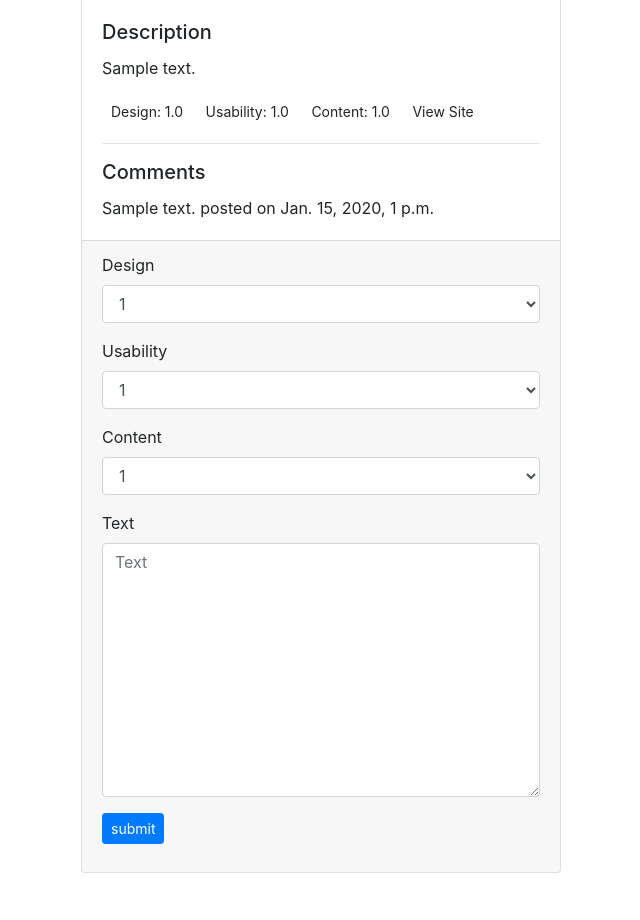
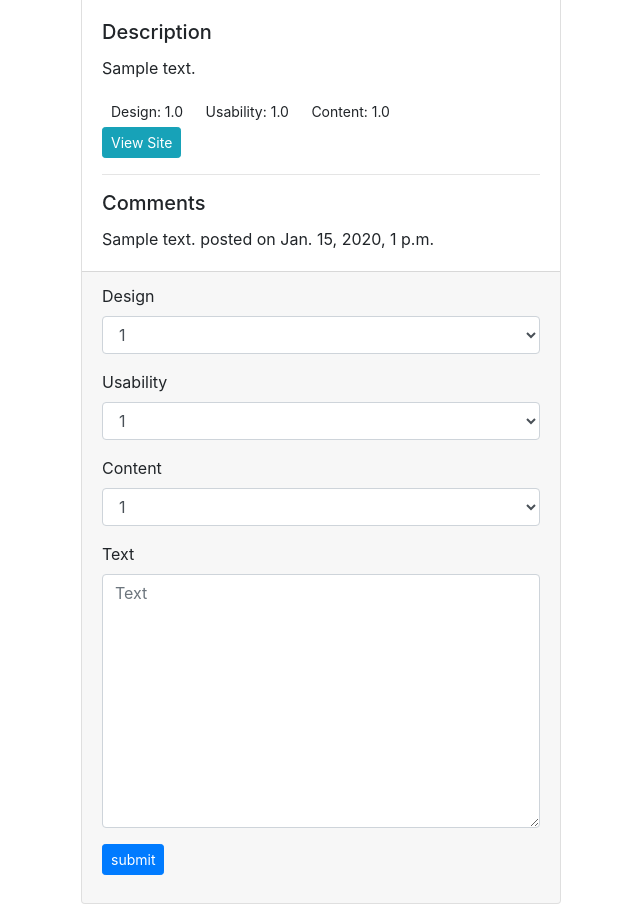
Before and after one commit to Alvin-21/award, a Django app: page / in a window 1280 px wide. Shown: the part 226-1146 px from the top of the page, without its empty margins (319-959 px from the left). Before the commit the page ends 1099 px from the top, so only its background shows below. Run offline with Django 3.2, Linux system fonts and the light colour scheme; tables that the repository leaves empty hold one stand-in row (values such as "Sample post"); some libraries are stand-ins or nearby versions.

Commit message:
Fix arrangement of elememts.

```diff
--- a/yslawards/templates/index.html
+++ b/yslawards/templates/index.html
@@ -15,7 +15,8 @@
             <div class="btn btn-sm">Design: {{avg_design}}</div>
             <div class="btn btn-sm">Usability: {{avg_usability}}</div>
             <div class="btn btn-sm">Content: {{avg_content}}</div>
-            <a class="btn btn-sm" href="{{project.link}}">View Site</a>
+            <br>
+            <a class="btn btn-sm btn-info" href="{{project.link}}">View Site</a>
             <hr>
             <h5 class="card-title">Comments</h5>
             {% for rating in ratings %}
```
